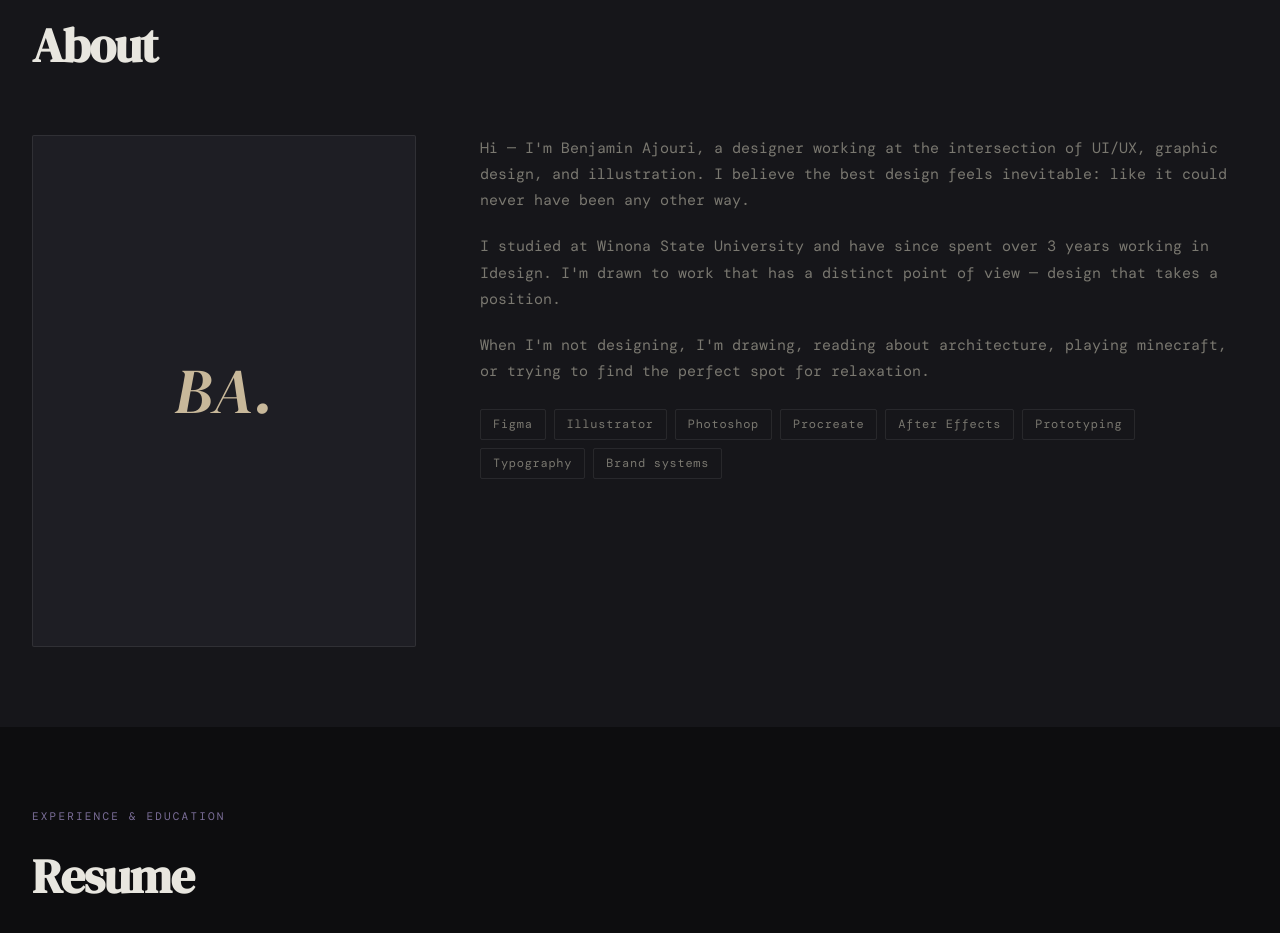
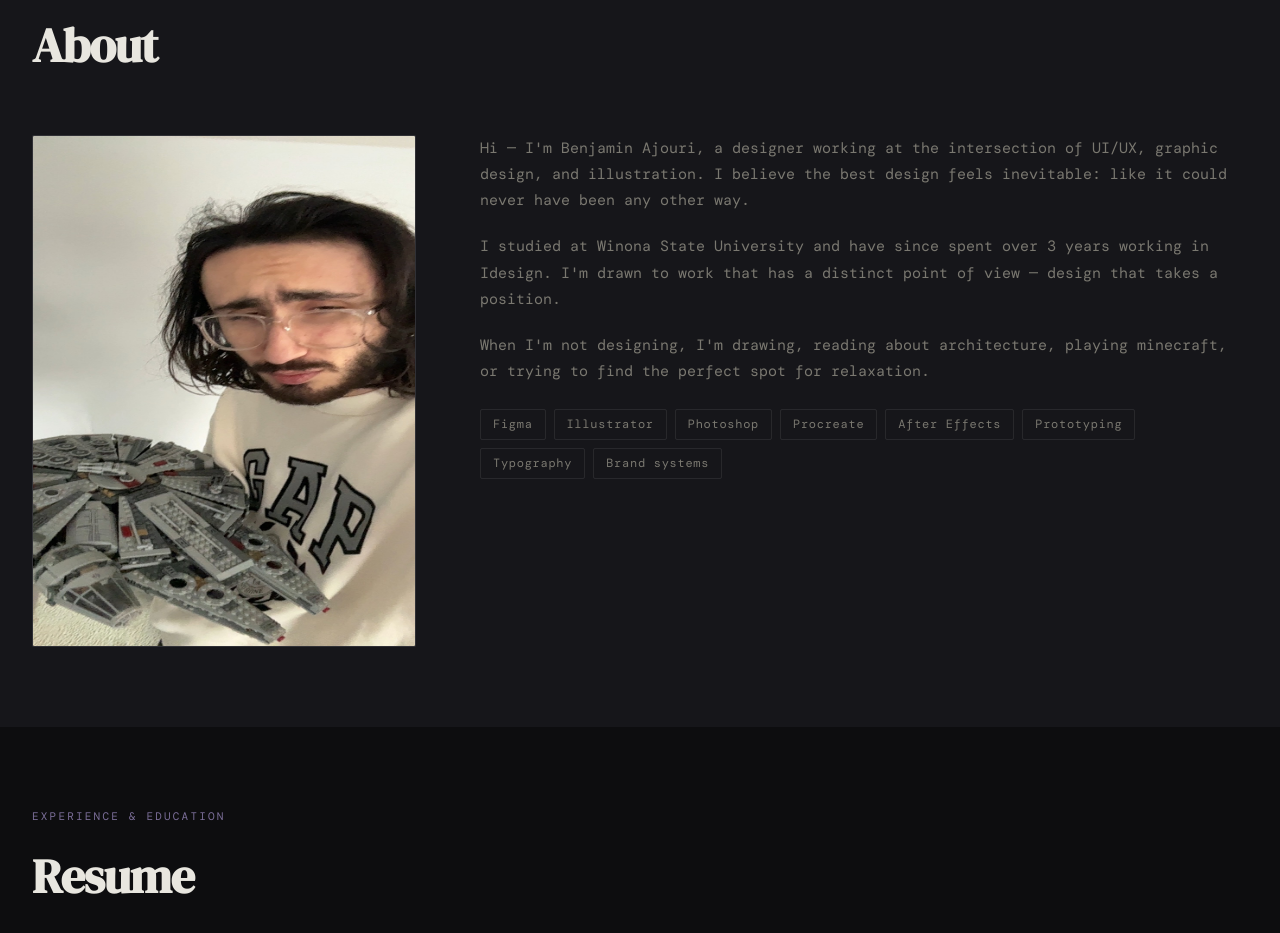
Before and after one commit to Benjamin-Ajouri/Primary-Website, a plain HTML site: page index.html in a window 1280 px wide. Shown: the part 2058-2991 px from the top of the page. Drawn offline with nearby package versions, Linux system fonts and the light colour scheme; a web font is replaced by a local one.

Commit message:
Added photo of Benjamin Falcon and updated the main headline in the index.html file.

```diff
--- a/index.html
+++ b/index.html
@@ -811,7 +811,7 @@
           <img src="images/your-photo.jpg" alt="[Your Name] smiling" class="about-avatar" />
           and update the CSS .about-avatar to remove flex/font styles
         -->
-        <div class="about-avatar" aria-label="Portrait placeholder">BA.</div>
+        <img src="Ben_Falcon.jpeg" alt="Benjamin Falcon" class="about-avatar" />
 
         <div class="about-text">
           <!-- Bio paragraphs — personalise these -->
```
Also changed, not shown: Ben_Falcon.jpeg (added).
